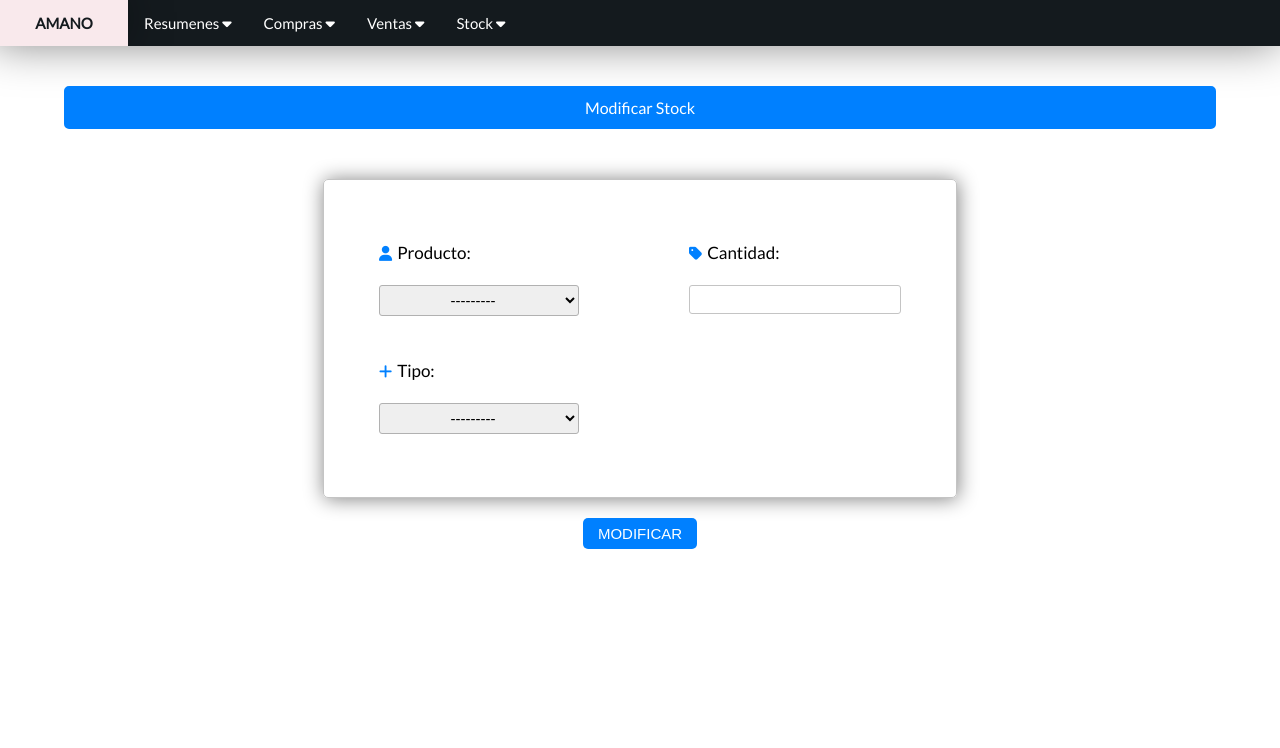
After one commit to alejandro-alonso99/Amano, a Django app: page /manualmove/ in a window 1280 px wide. The commit adds this page. Shown: the top 748 px of the page. Run offline with Django 3.2, Linux system fonts and the light colour scheme; a user stored in the database is signed in; tables that the repository leaves empty hold one stand-in row (values such as "Sample post"); some libraries are stand-ins or nearby versions.

Commit message:
add manualmove views

```diff
--- a/account/templates/base.html
+++ b/account/templates/base.html
@@ -60,6 +60,7 @@
                 <div class="dropdown-content">
                     <a href="{% url 'stock:stock_list' %}">Listado de Stock</a>
                     <a href="{% url 'stock:product_create' %}">Crear producto</a>
+                    <a href="{% url 'stock:add_manualmove' %}">Modificar stock</a>
                 </div>
             </div>
         </div>
--- a/stock/forms.py
+++ b/stock/forms.py
@@ -1,5 +1,5 @@
 from django import forms
-from .models import Product
+from .models import ManualMove, Product
 
 class ProductForm(forms.ModelForm):
 
@@ -12,3 +12,9 @@ class ChangePriceForm(forms.Form):
 
 class ChangePriceWithAmountForm(forms.Form):
     ind_amount = forms.IntegerField(required=True, widget=forms.TextInput(attrs={'placeholder':'ej. 900'}))
+
+class ManualmoveForm(forms.ModelForm):
+
+    class Meta:
+        model = ManualMove
+        fields = '__all__'
--- /dev/null
+++ b/stock/templates/stock/manualmove_create.html
@@ -0,0 +1,40 @@
+{% extends "base.html" %}
+
+{% block title %}Modificar stock a mano {% endblock %}
+
+{% block content %}
+<div class="info-container">
+    {% if products %}
+    <div id="list-title">
+        Modificar Stock
+    </div>
+    <form action="" method="post">
+        {% csrf_token %}
+        <div id="form-wrapper">
+            <div id="wrapper">
+                <div class="create-section">
+                    <div class="create-element">
+                        <h3><i class="fa-solid fa-user"></i>Producto:</h3>
+                        <h2 id="title-client-tag">{{manualmove_form.product}}</h2>
+                    </div>
+                    <div class="create-element">
+                        <h3><i class="fa-solid fa-plus"></i>Tipo:</h3>
+                        <h2 id="title-client-tag">{{manualmove_form.tipo}}</h2>
+                    </div>
+                </div>
+                <div class="create-section">
+                    <div class="create-element">
+                        <h3><i class="fa-solid fa-tag"></i>Cantidad:</h3>
+                        <h2 id="title-client-tag">{{manualmove_form.cantidad}}</h2>
+                    </div>
+                </div>
+            </div>
+            <input type="submit" value="Modificar" id="create-btn">
+        </div>
+    </form>
+    {% else %}
+    <h3>No tiene productos registrados, registre un producto para crear una compra. </h3>
+
+    {% endif %}
+</div>
+{% endblock %}
--- a/stock/urls.py
+++ b/stock/urls.py
@@ -7,4 +7,5 @@ urlpatterns = [
     path('', views.stock_list, name='stock_list'),
     path('create/product/', views.create_product, name='product_create'),
     path('<int:day>/<int:month>/<int:year>/<slug:product>/', views.product_detail, name='product_detail'),
+    path('manualmove/', views.add_manualmove, name='add_manualmove'),
 ]
--- a/stock/views.py
+++ b/stock/views.py
@@ -1,7 +1,7 @@
 import datetime
 from django.shortcuts import get_object_or_404, redirect, render
-from .forms import ChangePriceForm, ChangePriceWithAmountForm, ProductForm
-from .models import Product
+from .forms import ChangePriceForm, ChangePriceWithAmountForm, ManualmoveForm, ProductForm
+from .models import Product, ManualMove
 from purchases.forms import DateForm, SearchForm
 from django.contrib.postgres.search import SearchVector
 from purchases.models import Purchases
@@ -42,12 +42,21 @@ def stock_list(request):
     for product in products:
         product_purchases = Purchases.objects.filter(producto=product)
         product_sales = Sale.objects.filter(product=product)
+        product_manualmoves = ManualMove.objects.filter(product=product)
+
+        product_manualmove_substract = product_manualmoves.filter(tipo='quitar')
+
+        product_manualmove_add = product_manualmoves.filter(tipo='agregar')
+
+        total_substract = sum(list(map(int, product_manualmove_substract.values_list('cantidad', flat=True))))
+
+        total_add = sum(list(map(int, product_manualmove_add.values_list('cantidad', flat=True))))
 
         total_product_purchases = sum(list(map(int, product_purchases.values_list('cantidad', flat=True))))
 
         total_product_sales = sum(list(map(int, product_sales.values_list('cantidad', flat=True))))
 
-        total_product_stock = total_product_purchases - total_product_sales
+        total_product_stock = total_product_purchases - total_product_sales + total_add - total_substract
 
         product_dict[product] = total_product_stock
 
@@ -152,3 +161,17 @@ def product_detail(request, year, month, day, product):
                                                         'detroy_object_form':destroy_object_form,
                                                         'change_price_form':change_price_form,
                                                         'change_individual_price_form':change_individual_price_form,})
+
+@login_required
+def add_manualmove(request):
+
+    products = Product.objects.all()
+
+    manualmove_form = ManualmoveForm(request.POST or None)
+
+    if manualmove_form.is_valid():
+        manualmove_form.save()
+
+        return redirect('stock:stock_list')
+
+    return render(request, 'stock/manualmove_create.html',{'manualmove_form':manualmove_form, 'products':products})
```
